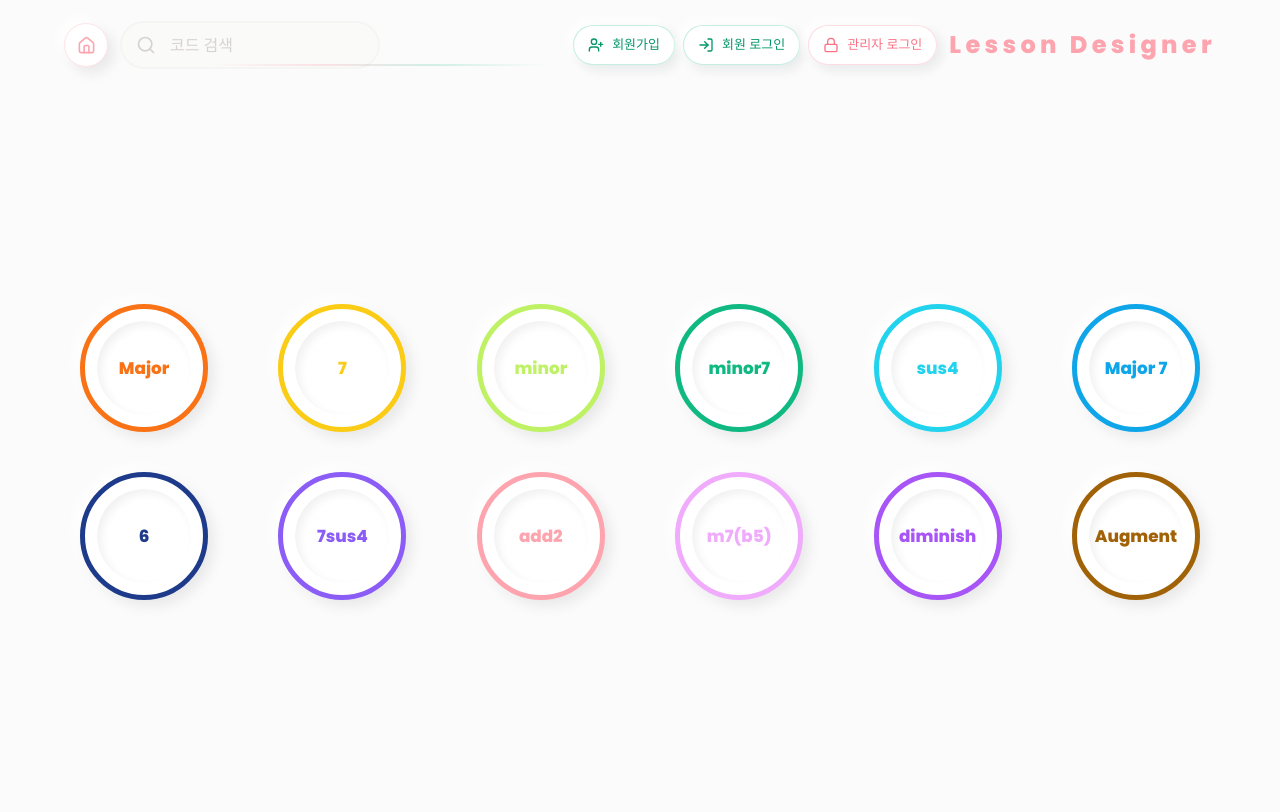
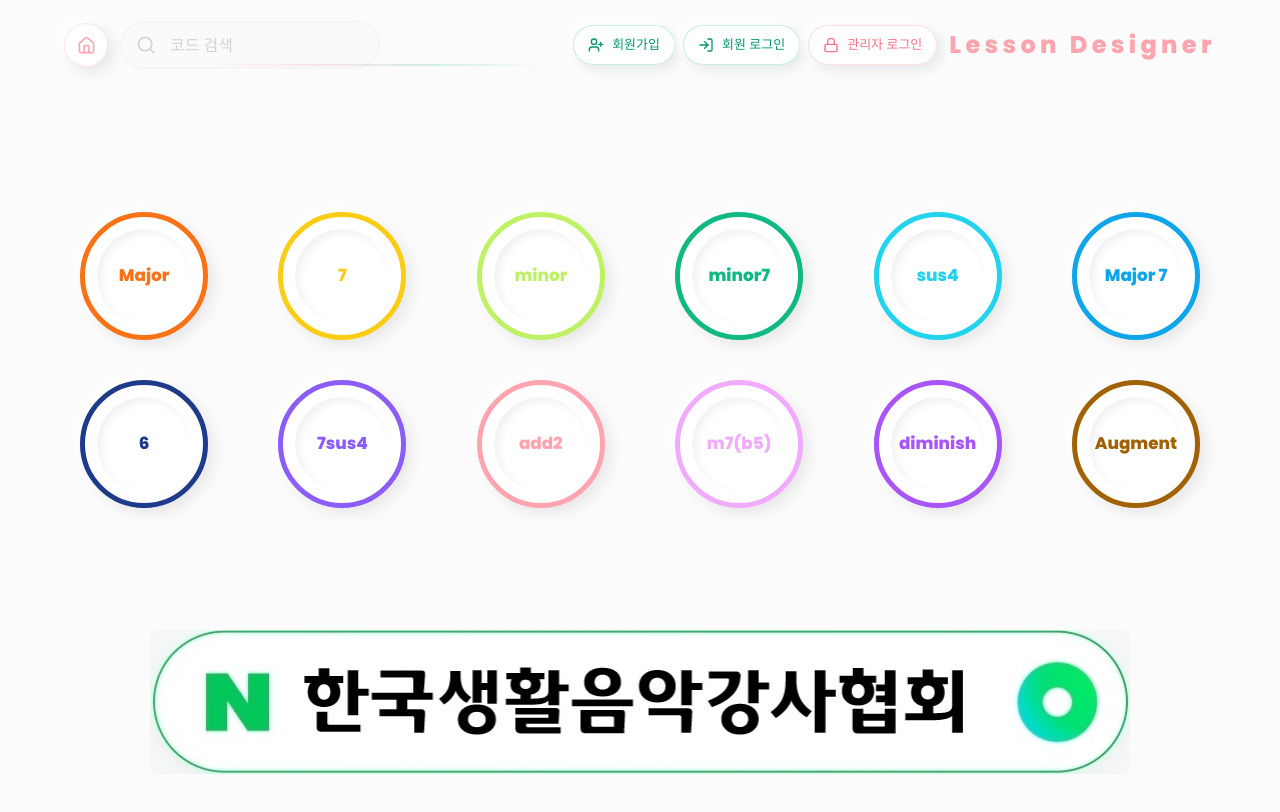
Before and after one commit to kimyounggaur/Guitar_Chord_Viewer, a React (Vite) app: page / in a window 1280 px wide. Built offline with nearby package versions, Linux system fonts and the light colour scheme; no server answers.

Commit message:
Add main page search banner

```diff
--- a/src/components/QualitySelector.tsx
+++ b/src/components/QualitySelector.tsx
@@ -8,8 +8,11 @@ type Props = {
 };
 
 export default function QualitySelector({ selectedQuality, onSelectQuality }: Props) {
+  const naverSearchBannerSrc = `${import.meta.env.BASE_URL}naver-search-banner.jpg`;
+
   return (
-    <section className="mx-auto grid min-h-[calc(100vh-clamp(76px,9vh,112px))] w-full max-w-[1500px] grid-cols-3 content-center justify-items-center gap-x-[clamp(16px,3vw,56px)] gap-y-[clamp(22px,5vh,72px)] px-[clamp(24px,5vw,84px)] py-[clamp(24px,5vh,72px)] sm:grid-cols-4 md:grid-cols-6">
+    <section className="mx-auto flex min-h-[calc(100vh-clamp(76px,9vh,112px))] w-full max-w-[1500px] flex-col justify-between gap-[clamp(24px,5vh,64px)] px-[clamp(24px,5vw,84px)] py-[clamp(24px,5vh,72px)]">
+      <div className="grid flex-1 grid-cols-3 content-center justify-items-center gap-x-[clamp(16px,3vw,56px)] gap-y-[clamp(22px,5vh,72px)] sm:grid-cols-4 md:grid-cols-6">
         {chordQualities.map((quality) => (
           <QualityBubble
             key={quality.id}
@@ -18,6 +21,13 @@ export default function QualitySelector({ selectedQuality, onSelectQuality }: Pr
             onClick={() => onSelectQuality(quality.id)}
           />
         ))}
+      </div>
+      <img
+        src={naverSearchBannerSrc}
+        alt="네이버 한국생활음악강사협회 검색창"
+        className="mx-auto h-auto w-full max-w-[980px] rounded-[8px] object-contain"
+        loading="eager"
+      />
     </section>
   );
 }
```
Also changed, not shown: public/naver-search-banner.jpg (added). Lines whose indentation alone changed are shown as unchanged.
